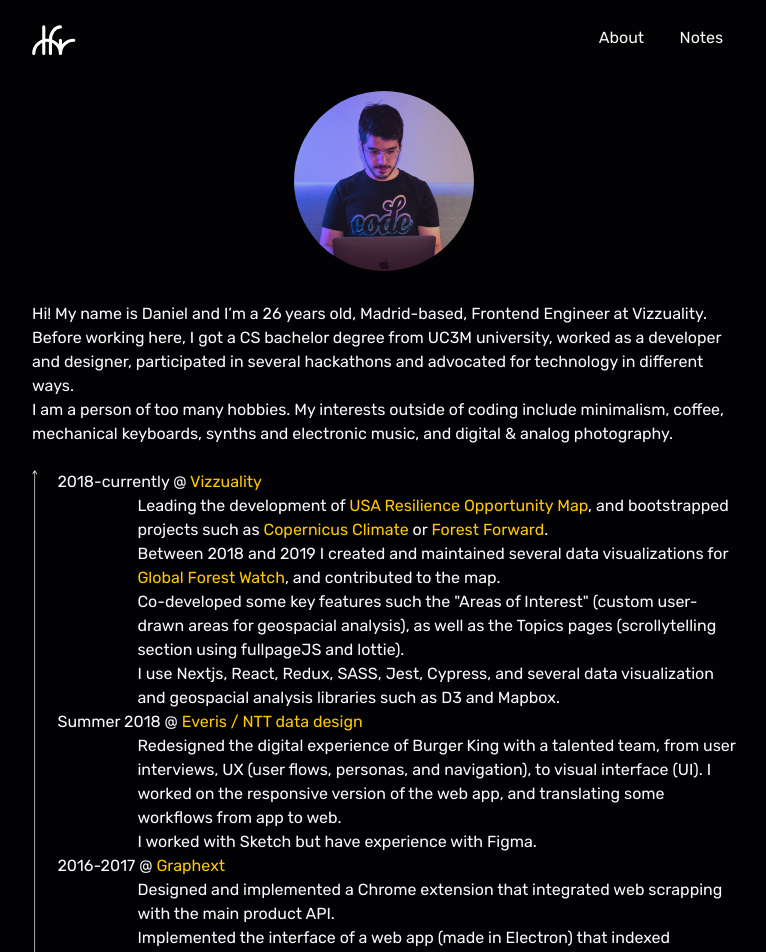
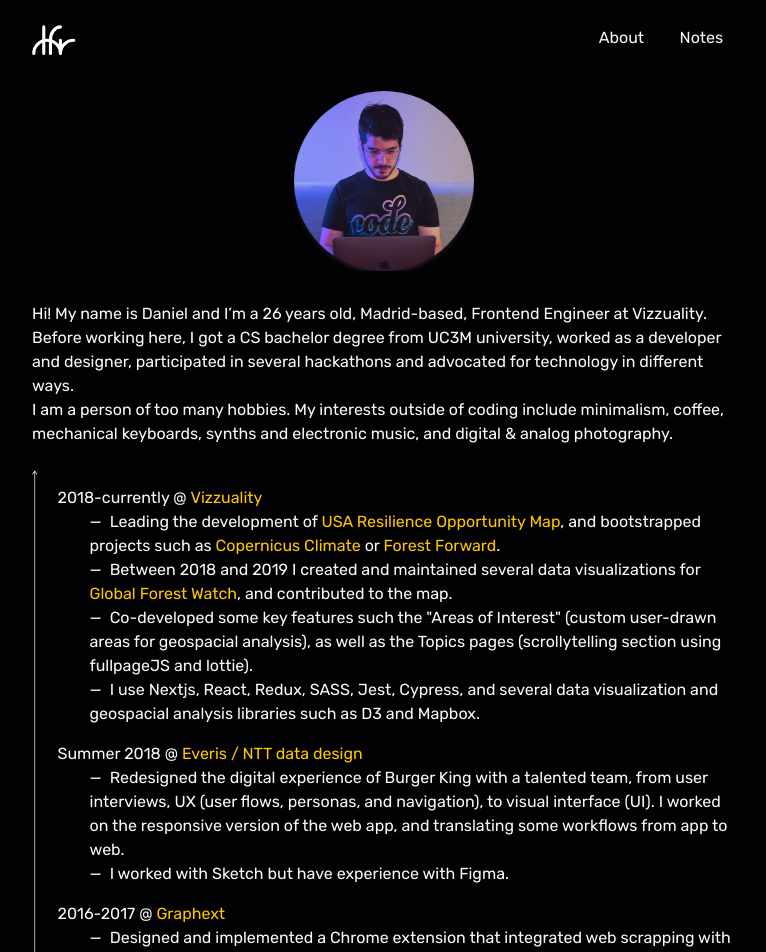
Before and after one commit to dfrico/dfr-web, a Next.js app: page /about in a window 1280 px wide. Shown: the top 952 px of the page, without its empty margins (256-1022 px from the left). Built offline with nearby package versions, Linux system fonts and the light colour scheme.

Commit message:
Base styles links, preview cards & header

```diff
--- a/components/cursor/index.js
+++ b/components/cursor/index.js
@@ -63,6 +63,7 @@ export default function Cursor() {
         a.addEventListener(
           'mousemove',
           (event) => {
+            try {
               const { target } = event;
               const halfHeight = rect.height / 2;
               const topOffset = (event.y - rect.top - halfHeight) / halfHeight;
@@ -74,6 +75,9 @@ export default function Cursor() {
 
               target.style.setProperty('--translateX', `${leftOffset * 6}px`);
               target.style.setProperty('--translateY', `${topOffset * 4}px`);
+            } catch (error) {
+              // do nothing
+            }
           },
           { passive: true }
         );
--- a/components/layout/index.js
+++ b/components/layout/index.js
@@ -11,7 +11,7 @@ function Layout({ children, pageTitle, description }) {
         <meta name="Description" content={description} />
         <title>{pageTitle}</title>
       </Head>
-      <main className="h-screen max-w-3xl mx-auto p-8 md:px-8 md:py-0 flex flex-col justify-start">
+      <main className="h-screen max-w-3xl mx-auto p-8 md:py-0 flex flex-col justify-start">
         <Header />
         {children}
       </main>
--- a/components/postHeader/index.js
+++ b/components/postHeader/index.js
@@ -1,20 +1,27 @@
 import PropTypes from 'prop-types';
-import styles from './postHeader.module.scss';
+import styles from './postHeader.module.css';
 
 const HeadPost = ({ meta, isBlogPost }) => (
-  <div className={styles.postHeader}>
-    <h1 className={isBlogPost ? styles.title : styles.previewTitle}>
-      {meta.title}
-    </h1>
-    <div className={styles.details}>
-      {isBlogPost ? null : <p>{meta.description}</p>}
+  <>
+    <div>
+      <h1
+        className={`${
+          isBlogPost ? styles.title : styles.previewTitle
+        } text-yellow mb-2`}
+      >
+        {meta.title}
+      </h1>
+      {isBlogPost ? null : <p className="text-gray-50">{meta.description}</p>}
+    </div>
+
+    <div className={styles.meta}>
       <span>{meta.date}</span>
       <span role="img" aria-label="one coffee">
         {`☕ ${meta.readTime} min read`}
       </span>
       {!isBlogPost ? <span>Read more →</span> : null}
     </div>
-  </div>
+  </>
 );
 
 HeadPost.propTypes = {
--- a/components/preview/index.js
+++ b/components/preview/index.js
@@ -12,7 +12,7 @@ const PostPreview = ({ post }) => {
     <article className="preview rounded h-48 bg-gray-800 my-2">
       <Link href={`/blog${link}`}>
         <a className="link flex h-full">
-          <div className="textWrapper w-2/3 p-4 flex-grow">
+          <div className="textWrapper w-2/3 p-4 flex flex-col justify-between flex-grow">
             <PostHeader meta={meta} />
           </div>
           {meta.postImg ? (
--- a/pages/_document.js
+++ b/pages/_document.js
@@ -16,7 +16,7 @@ class MyDocument extends Document {
           <link rel="icon" href="/favicon/favicon.svg" type="image/svg+xml" />
           <link rel="icon" href="/favicon/favicon.png" type="image/png" />
         </Head>
-        <body className="bg-black text-gray-50 font-rubik">
+        <body className="bg-black text-gray-50 font-rubik m-0">
           <Main />
           <NextScript />
         </body>
--- a/pages/about/index.js
+++ b/pages/about/index.js
@@ -5,7 +5,7 @@ export default function About() {
     <>
       <div className="mt-4 mx-auto">
         <Image
-          className="rounded-full"
+          className="rounded-full shadow-white"
           src="/img/sofa.jpeg"
           alt="Avatar"
           width={180}
@@ -31,7 +31,7 @@ export default function About() {
       </section>
       <section className="flex justify-center mx-auto mt-6">
         <svg
-          className="mr-5 w-4 transform rotate-180"
+          className="hidden sm:block mr-5 w-4 transform rotate-180"
           viewBox="0 0 8 558"
           fill="none"
           xmlns="http://www.w3.org/2000/svg"
@@ -43,13 +43,13 @@ export default function About() {
           />
         </svg>
         <div className="exp">
-          <div className="job">
+          <div className="my-4">
             <p>
               2018-currently @
               {' '}
               <a href="https://www.vizzuality.com">Vizzuality</a>
             </p>
-            <ul className="pl-20">
+            <ul className="pl-2 sm:pl-8">
               <li>
                 Leading the development of
                 {' '}
@@ -89,13 +89,13 @@ export default function About() {
               </li>
             </ul>
           </div>
-          <div className="job">
+          <div className="my-4">
             <p>
               Summer 2018 @
               {' '}
               <a href="https://nddn.design">Everis / NTT data design</a>
             </p>
-            <ul className="pl-20">
+            <ul className="pl-2 sm:pl-8">
               <li>
                 Redesigned the digital experience of Burger King with a talented
                 team, from user interviews, UX (user flows, personas, and
@@ -106,13 +106,13 @@ export default function About() {
               <li>I worked with Sketch but have experience with Figma.</li>
             </ul>
           </div>
-          <div className="job">
+          <div className="my-4">
             <p>
               2016-2017 @
               {' '}
               <a href="https://www.graphext.com/">Graphext</a>
             </p>
-            <ul className="pl-20">
+            <ul className="pl-2 sm:pl-8">
               <li>
                 Designed and implemented a Chrome extension that integrated web
                 scrapping with the main product API.
@@ -168,7 +168,7 @@ export default function About() {
           </li>
         </ul>
       </section>
-      <section className="mt-6">
+      <section className="block text-center mt-6 mb-16">
         <p>More about me</p>
         <p>
           contact me
--- a/pages/index.js
+++ b/pages/index.js
@@ -31,10 +31,10 @@ export default function Home() {
       </div>
 
       {postList.length ? (
-        <section className="my-8">
+        <div className="my-8">
           <h2 className="text-2xl mb-8">Latest post:</h2>
           <Preview key={postList[0].link} post={postList[0]} />
-        </section>
+        </div>
       ) : null}
 
       <footer className="block relative mt-12 mb-6 left-0 right-0 sm:absolute sm:bottom-0">
--- a/styles/base.css
+++ b/styles/base.css
@@ -5,5 +5,31 @@
 @layer base {
   a {
     @apply text-yellow;
+    @apply relative;
+  }
+
+  li::before {
+    @apply mr-1;
+    content: '— ';
+  }
+
+  /* Hover underline */
+  section a::before {
+    @apply absolute;
+    @apply bg-yellow;
+    @apply invisible;
+    @apply w-full;
+    @apply h-px;
+    @apply transform;
+    @apply scale-x-0;
+    @apply bottom-0;
+    @apply left-0;
+    content: '';
+    transition: all 0.2s ease-in-out 0s;
+  }
+
+  section a:hover::before {
+    @apply visible;
+    @apply scale-x-100;
   }
 }
```
Also changed, not shown: components/postHeader/postHeader.module.css (renamed from components/postHeader/postHeader.module.scss, +3 -11 lines), components/preview/preview.module.scss (deleted, +0 -48 lines). Lines whose indentation alone changed are shown as unchanged.
